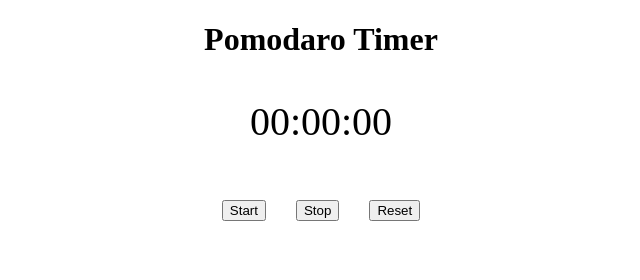
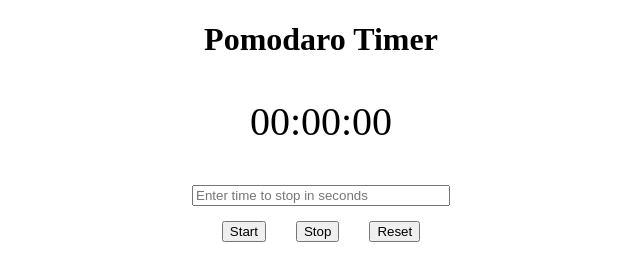
Before and after one commit to Adithya188288/pomodaro-clock, a website built with webpack: page dist/index.html in a window 1280 px wide. Shown: the whole page, without its empty margins (319-959 px from the left). Built offline with nearby package versions, Linux system fonts and the light colour scheme.

Commit message:
ran bundle

```diff
--- a/dist/index.css
+++ b/dist/index.css
@@ -18,3 +18,10 @@
     margin: 15px;
     cursor: pointer;
 }
+
+#timeToStop {
+    display: block;
+    margin: 0 auto;
+    max-width: 250px;
+    width: 250px;
+}
--- a/dist/index.html
+++ b/dist/index.html
@@ -12,6 +12,8 @@
 
     <p class="center f-large" id="result">00:00:00</p>
 
+    <input placeholder='Enter time to stop in seconds' type="number" id ='timeToStop'>
+
     <div class="timer-controls flex justify-content-center">
         <button id='start'>Start</button>
         <button id='stop'>Stop</button>
```
Also changed, not shown: dist/index.js (+1 -1 lines).
